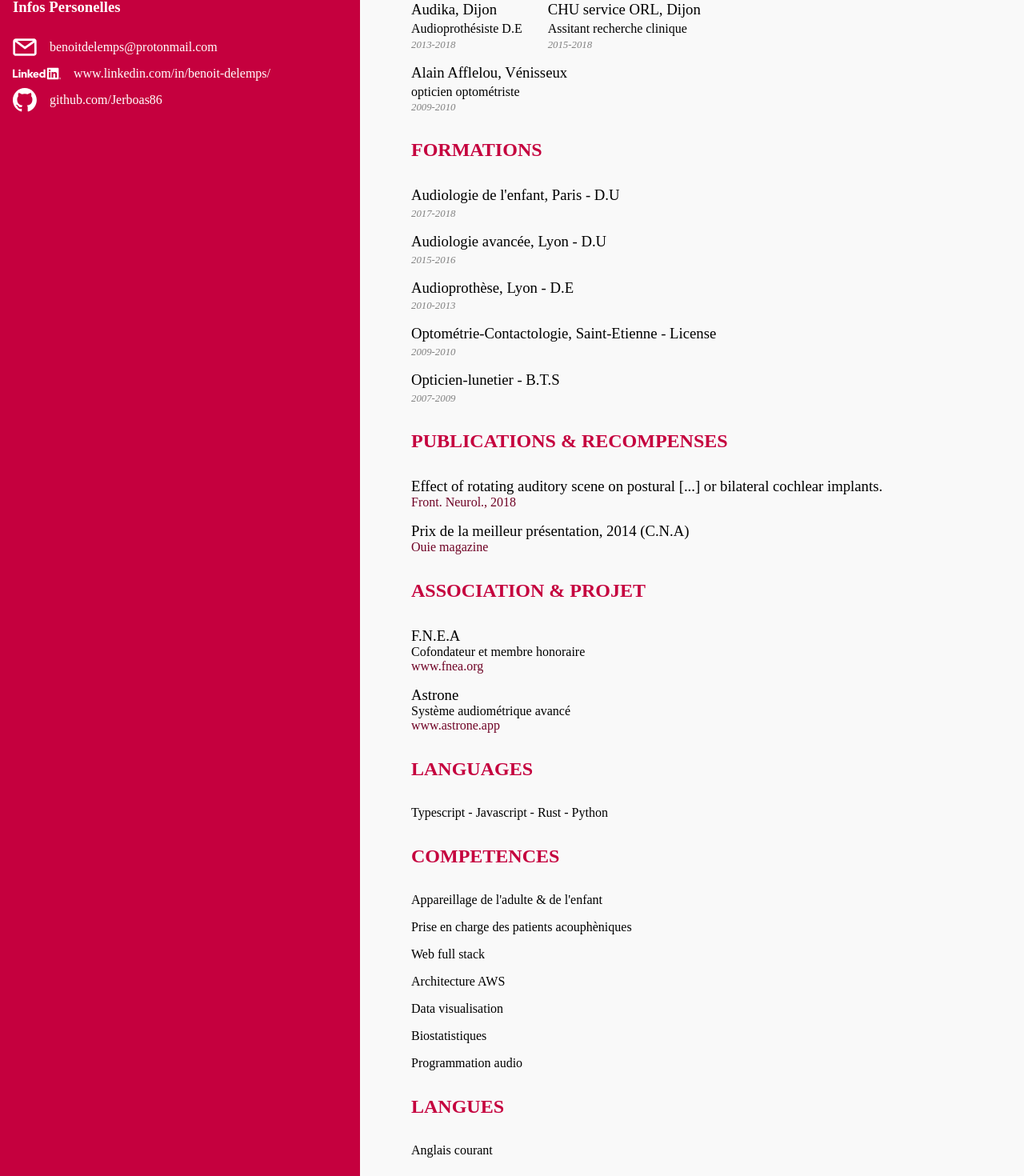
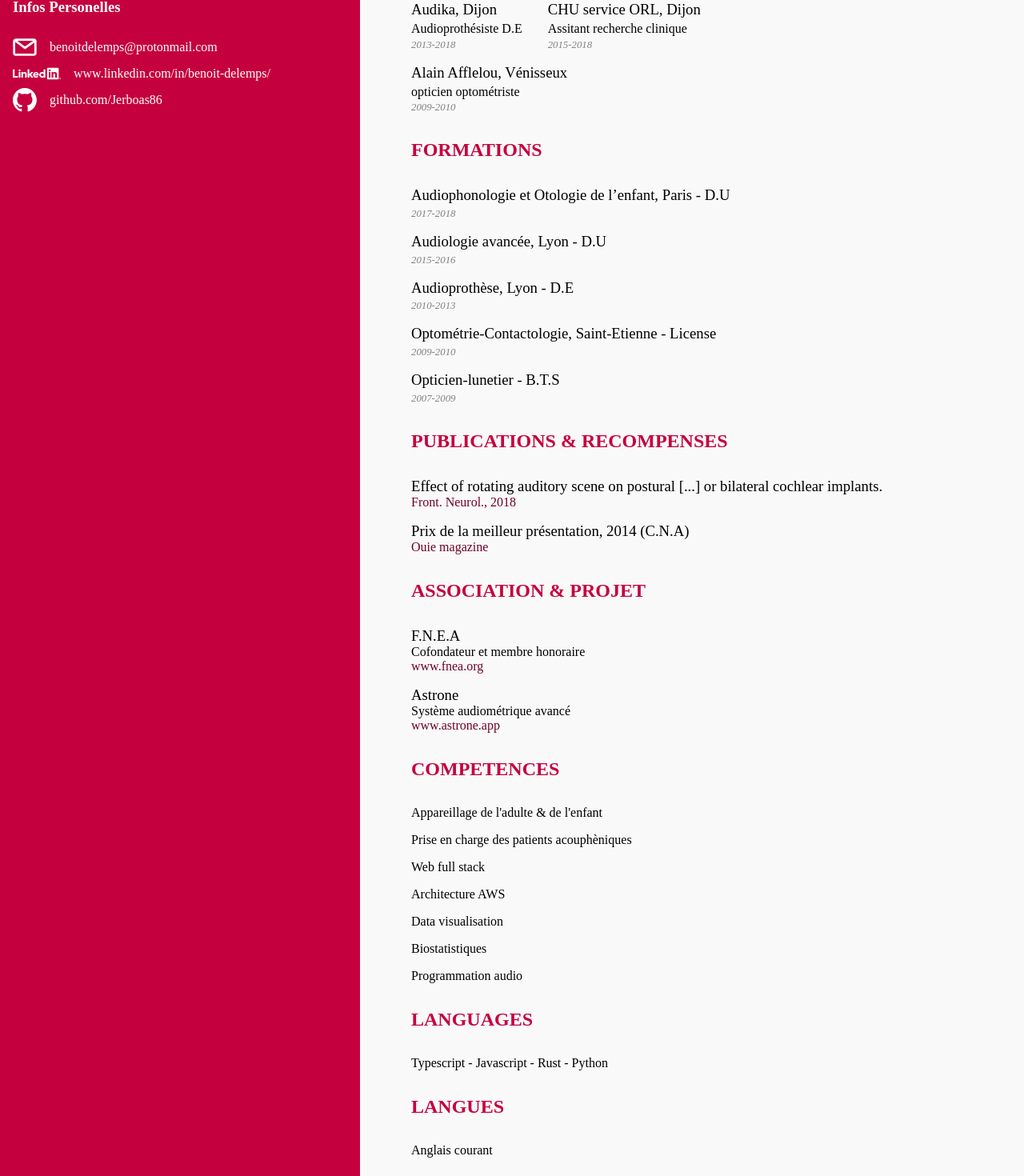
Before and after one commit to Jerboas86/perso, a SvelteKit app: page / in a window 1280 px wide. Shown: the part 248-1718 px from the top of the page at 80% size. Built offline with nearby package versions, Linux system fonts and the light colour scheme.

Commit message:
change cert name

```diff
--- a/src/routes/+page.svelte
+++ b/src/routes/+page.svelte
@@ -67,7 +67,7 @@
 		<div class="formations">
 			<h2>FORMATIONS</h2>
 			<div class="certif">
-				<h3>Audiologie de l'enfant, Paris - D.U</h3>
+				<h3>Audiophonologie et Otologie de l’enfant, Paris - D.U</h3>
 				<p class="date">2017-2018</p>
 			</div>
 			<div class="certif">
@@ -117,13 +117,6 @@
 			</div>
 		</div>
 
-		<div class="progs">
-			<h2>LANGUAGES</h2>
-			<div class="prog">
-				<p>Typescript - Javascript - Rust - Python</p>
-			</div>
-		</div>
-
 		<div class="skills">
 			<h2>COMPETENCES</h2>
 			<div class="skill">
@@ -146,6 +139,13 @@
 			</div>
 			<div class="skill">
 				<p>Programmation audio</p>
+			</div>
+		</div>
+
+		<div class="progs">
+			<h2>LANGUAGES</h2>
+			<div class="prog">
+				<p>Typescript - Javascript - Rust - Python</p>
 			</div>
 		</div>
 
```
